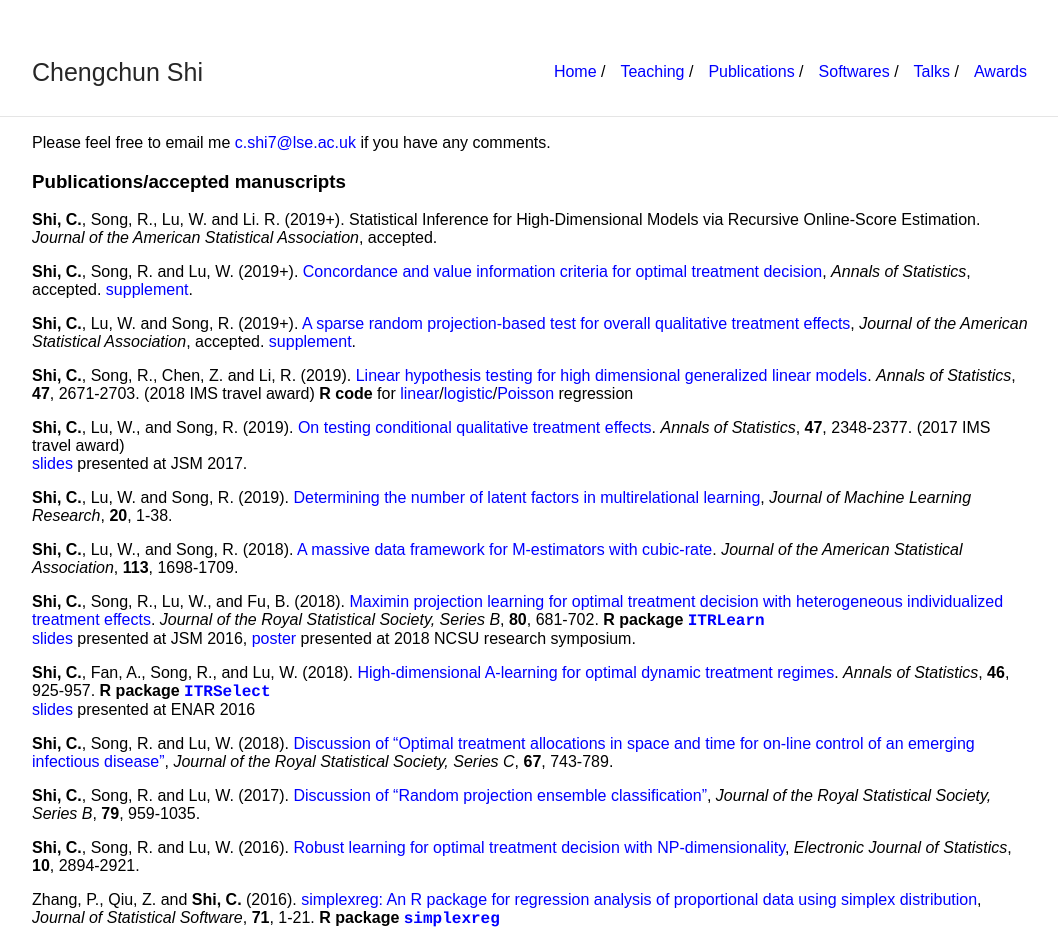
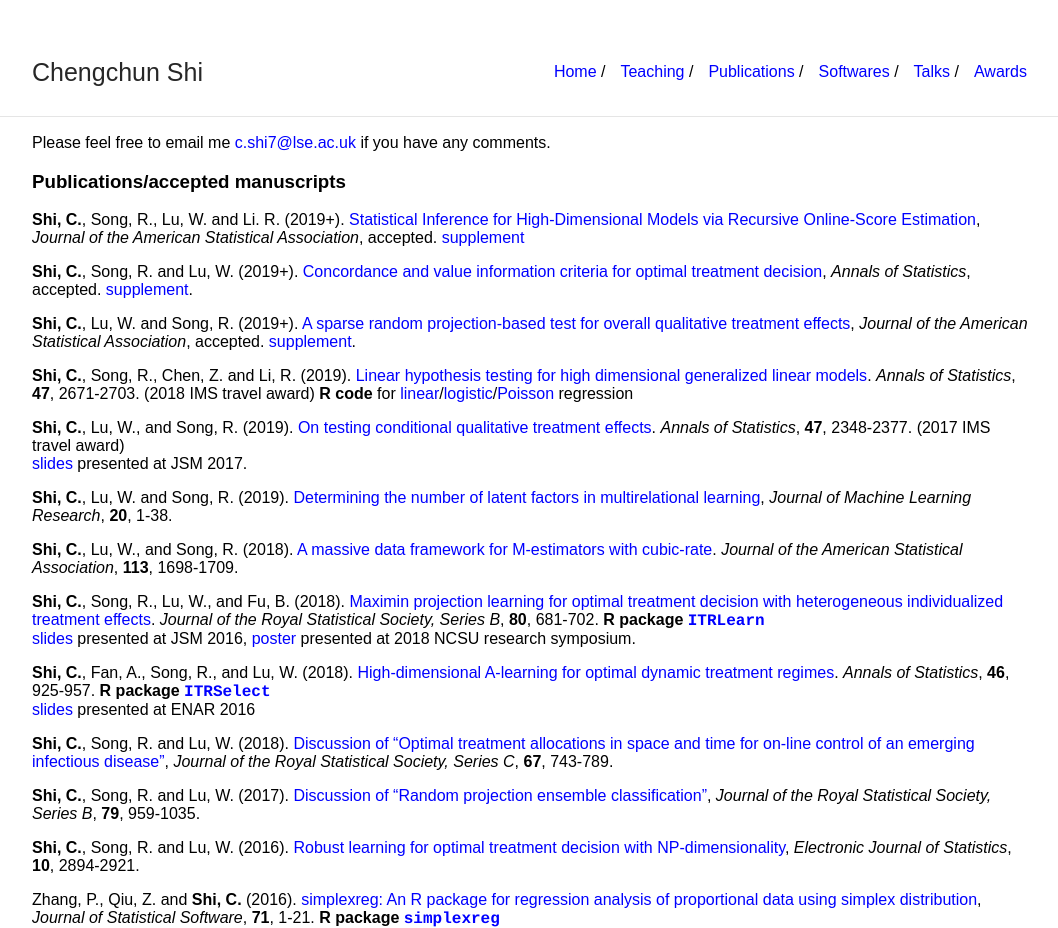
Before and after one commit to callmespring/callmespring.github.io, a Jekyll site: the page built from publication.md, in a window 1280 px wide. Shown: the whole page, without its empty margins (108-1166 px from the left). Built offline with Jekyll 4.4.1, drawn with Linux system fonts in a browser that asks for light colours.

Commit message:
Update publication.md

```diff
--- a/publication.md
+++ b/publication.md
@@ -9,7 +9,7 @@ Please feel free to email me <c.shi7@lse.ac.uk> if you have any comments.
 
 ### Publications/accepted manuscripts
 
-**Shi, C.**, Song, R., Lu, W. and Li. R. (2019+). Statistical Inference for High-Dimensional Models via Recursive Online-Score Estimation. _Journal of the American Statistical Association_, accepted.
+**Shi, C.**, Song, R., Lu, W. and Li. R. (2019+). [Statistical Inference for High-Dimensional Models via Recursive Online-Score Estimation](./paper/HDCIv3un.pdf), _Journal of the American Statistical Association_, accepted. [supplement](./paper/suppHDCIv3un.pdf)
 
 **Shi, C.**, Song, R. and Lu, W. (2019+). [Concordance and value information criteria for optimal treatment decision](./paper/CIVIC1.pdf), _Annals of Statistics_, accepted. [supplement](./paper/suppCIVIC1.pdf).
 
```
